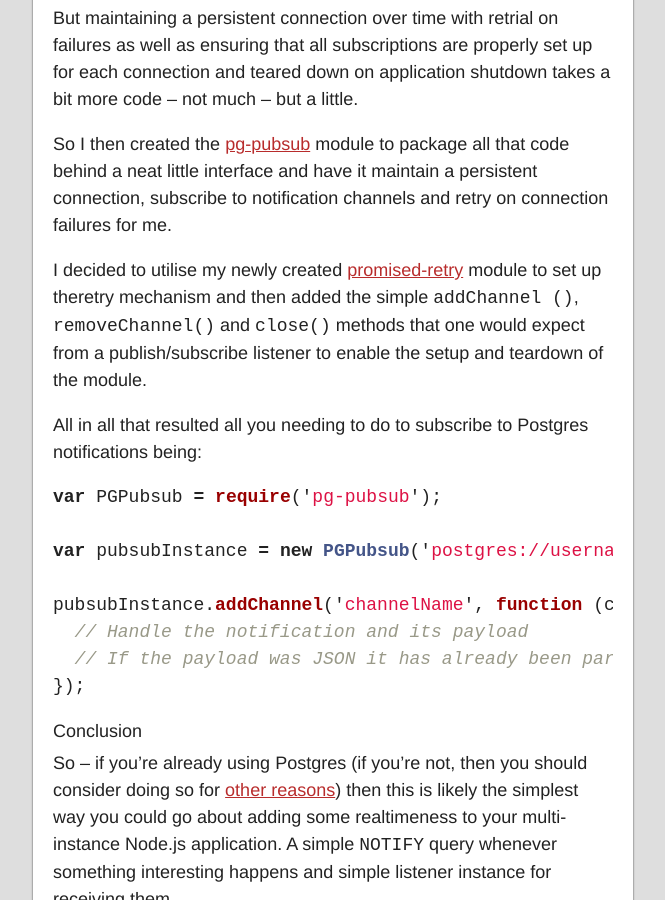
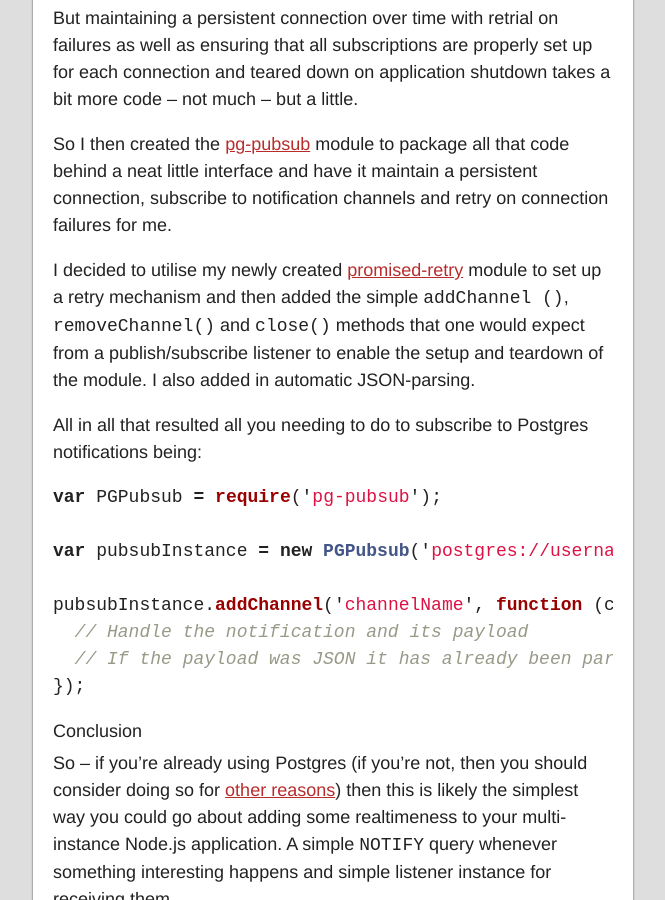
Before and after one commit to voxpelli/voxpelli.github.com, a Jekyll site: the page built from _posts/2015-01-05-pubsub-with-postgres-and-node-js.md, in a window 1280 px wide and 900 px high, scrolled down 1299 px. Shown: the whole window, without its empty margins (307-972 px from the left). Built offline with Jekyll 4.4.1, drawn with Linux system fonts in a browser that asks for light colours; comment, search, counter and statistics services are not loaded.

Commit message:
Another nitpick + a small addition

```diff
--- a/_posts/2015-01-05-pubsub-with-postgres-and-node-js.md
+++ b/_posts/2015-01-05-pubsub-with-postgres-and-node-js.md
@@ -37,8 +37,8 @@ But maintaining a persistent connection over time with retrial on failures as we
 
 So I then created the [pg-pubsub](https://www.npmjs.com/package/pg-pubsub) module to package all that code behind a neat little interface and have it maintain a persistent connection, subscribe to notification channels and retry on connection failures for me.
 
-I decided to utilise my newly created [promised-retry](https://www.npmjs.com/package/promised-retry) module to set up theretry mechanism and then added the simple `addChannel
-()`, `removeChannel()` and `close()` methods that one would expect from a publish/subscribe listener to enable the setup and teardown of the module.
+I decided to utilise my newly created [promised-retry](https://www.npmjs.com/package/promised-retry) module to set up a retry mechanism and then added the simple `addChannel
+()`, `removeChannel()` and `close()` methods that one would expect from a publish/subscribe listener to enable the setup and teardown of the module. I also added in automatic JSON-parsing.
 
 All in all that resulted all you needing to do to subscribe to Postgres notifications being:
 
```
